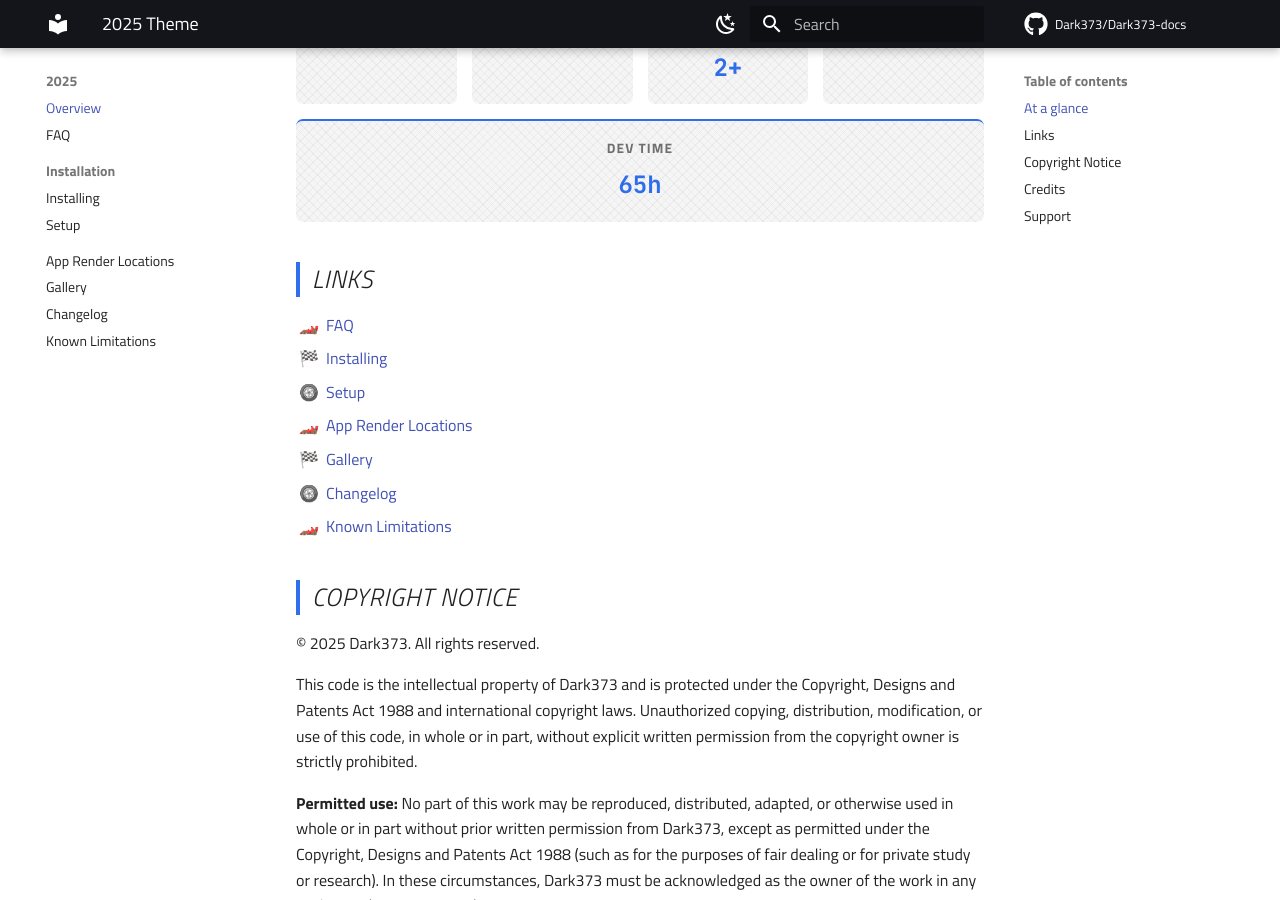
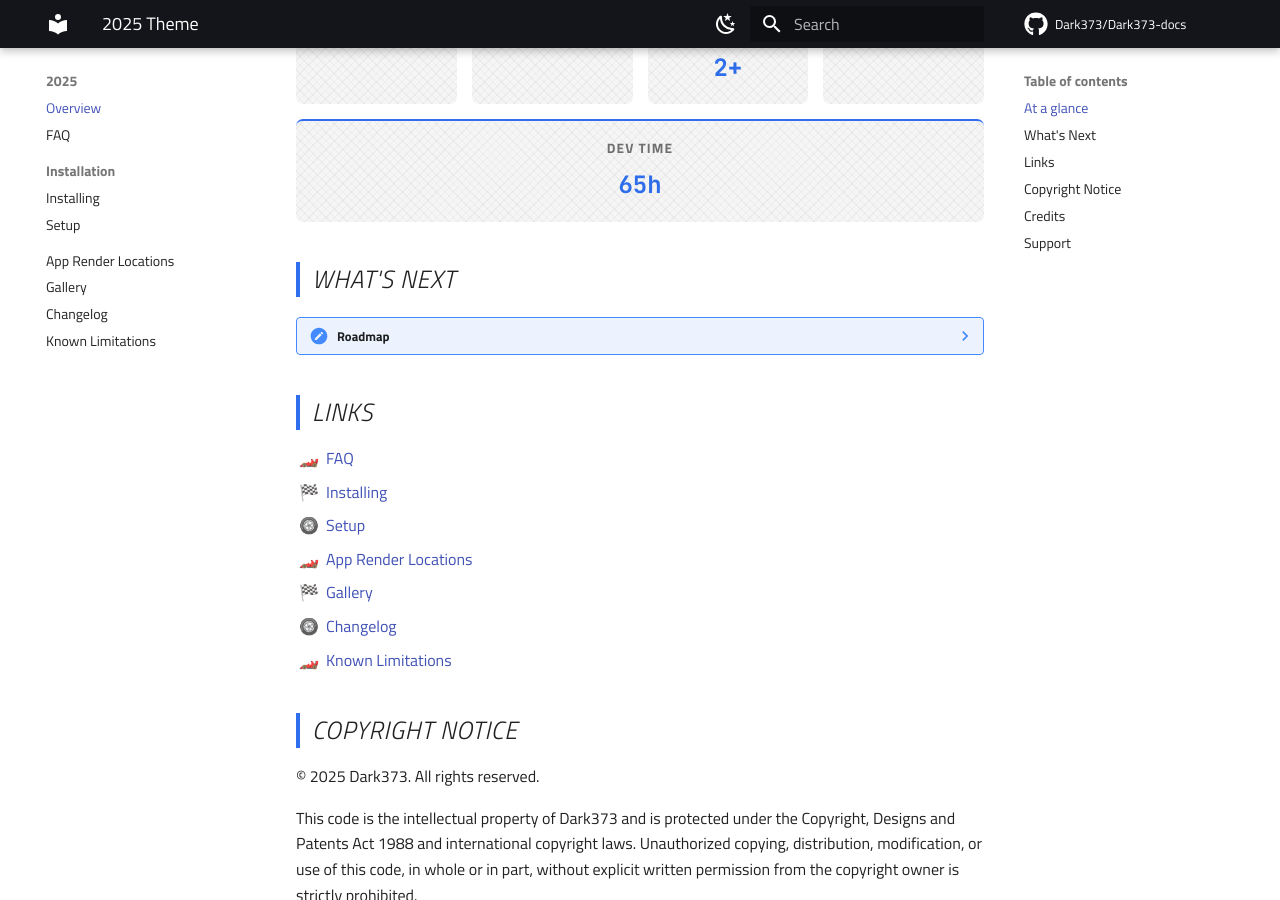
Before and after one commit to Dark373/Dark373-docs, an MkDocs documentation site: the page built from docs/f1-2025-theme/index.md, in a window 1280 px wide and 900 px high, scrolled down 646 px. Built offline with MkDocs 1.6.1 and Material for MkDocs 9.7.7, drawn with Linux system fonts in a browser that asks for light colours; comment, search, counter and statistics services are not loaded; part of the change alters nothing that is shown.

Commit message:
Add Roadmap section to 2025 theme Overview page
Co-Authored-By: Claude Sonnet 5 <noreply@anthropic.com>
Claude-Session: https://claude.ai/code/session_01WEWdRkUQPkz2PnDqHzXaDT

```diff
--- a/docs/f1-2025-theme/index.md
+++ b/docs/f1-2025-theme/index.md
@@ -30,6 +30,12 @@ the official Formula One graphics.
   <div class="stat"><span class="stat-label">Renders</span><span class="stat-value">38</span></div>
   <div class="stat"><span class="stat-label">Dev Time</span><span class="stat-value">65h</span></div>
 </div>
+
+## What's Next {: .f1-heading }
+
+??? note "Roadmap"
+    - [ ] Detachment of broadcast and media renders from theme options where possible
+    - [ ] Bug fixes for app v9.8
 
 ## Links {: .f1-heading }
 
```
